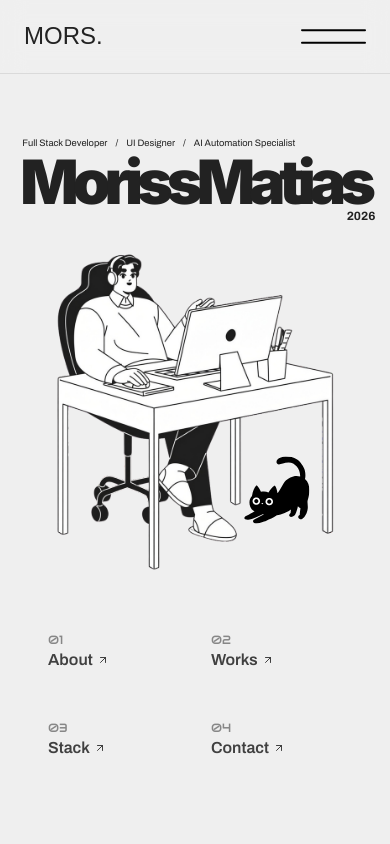
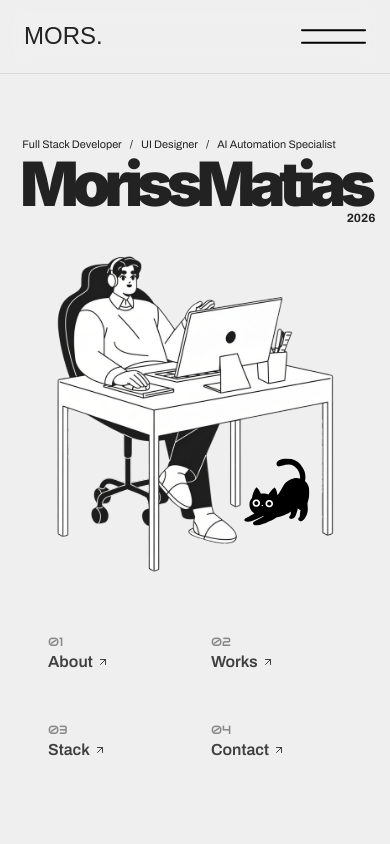
Before and after one commit to mors-codes/portfolio-2026, a Next.js app: page / in a window 390 px wide. Shown: the top 844 px of the page. Built offline with nearby package versions, Linux system fonts and the light colour scheme; a web font is replaced by a local one.

Commit message:
3 roles font size increase in mobile view

```diff
--- a/src/components/sections/Hero.tsx
+++ b/src/components/sections/Hero.tsx
@@ -174,7 +174,7 @@ export default function Hero({ isDark, onToggleTheme }: HeroProps) {
         <div ref={nameBlockRef} className="relative w-auto text-center md:inline-block">
           <p
             ref={roleLabelsRef}
-            className="-mb-2 ml-4.5 flex w-auto flex-nowrap items-center gap-2 whitespace-nowrap font-sans text-[2.4vw] md:ml-[22.8px] md:mb-2 md:gap-5 md:text-sm"
+            className="-mb-2 ml-4.5 flex w-auto flex-nowrap items-center gap-2 whitespace-nowrap font-sans text-[2.8vw] md:ml-[22.8px] md:mb-2 md:gap-5 md:text-sm"
             style={{ opacity: 0, transform: "translateX(-24px)" }}
           >
             <span>Full Stack Developer</span>
```
